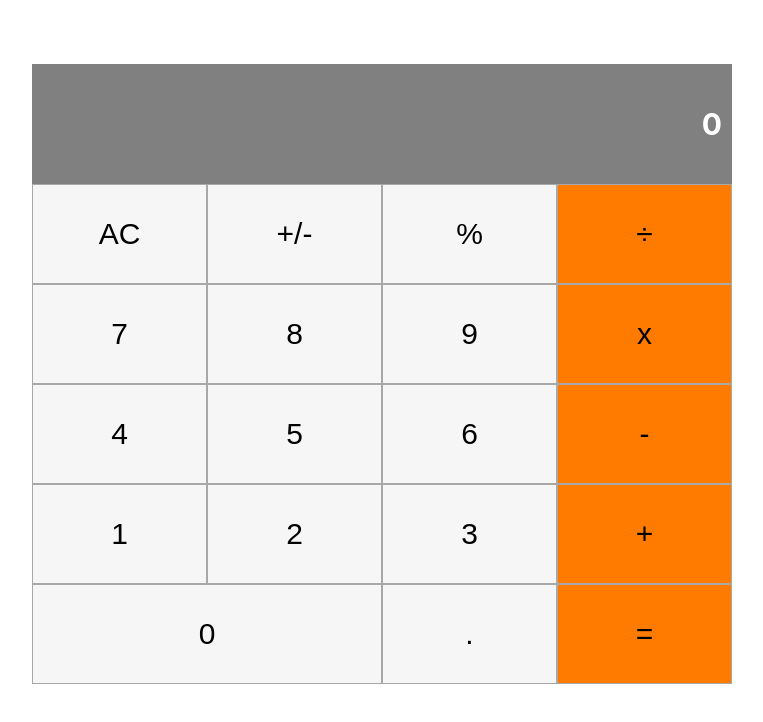
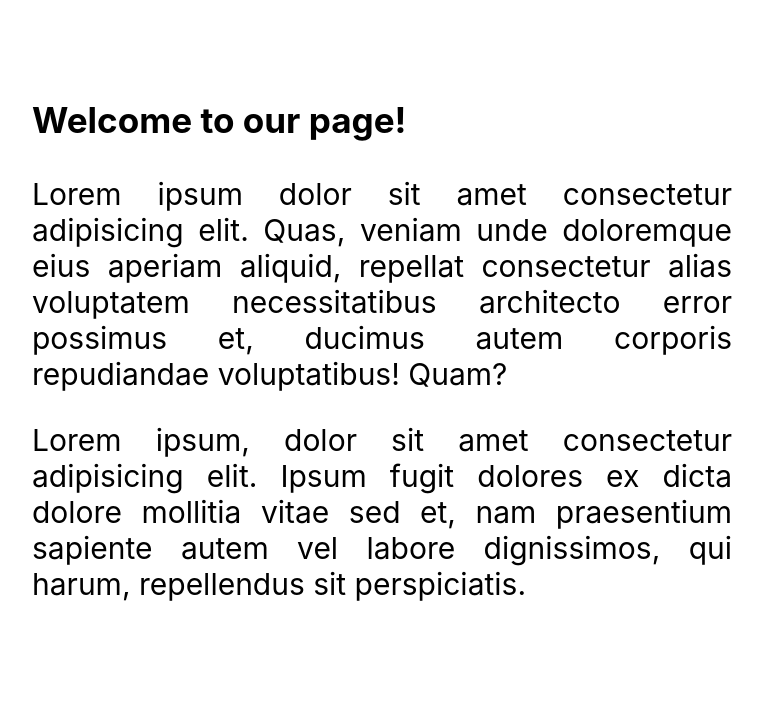
Before and after one commit to Bluette1/calculator, a React (Create React App) app: page /home in a window 1280 px wide. Shown: the top 722 px of the page, without its empty margins (258-1021 px from the left). Built offline with nearby package versions, Linux system fonts and the light colour scheme.

Commit message:
Add the routes for the math magicians website

```diff
--- a/package.json
+++ b/package.json
@@ -10,6 +10,7 @@
     "prop-types": "^15.7.2",
     "react": "^17.0.1",
     "react-dom": "^17.0.1",
+    "react-router-dom": "^5.2.0",
     "react-scripts": "4.0.1",
     "web-vitals": "^0.2.4"
   },
--- /dev/null
+++ b/src/Routes.js
@@ -0,0 +1,17 @@
+import React from 'react';
+import { BrowserRouter, Switch, Route } from 'react-router-dom';
+import App from './components/App';
+import Quote from './layouts/Quote';
+import Home from './layouts/Home';
+
+const Routes = () => (
+  <BrowserRouter>
+    <Switch>
+      <Route exact path="/calculator" component={App} />
+      <Route exact path="/quote" component={Quote} />
+      <Route exact path="/home" component={Home} />
+    </Switch>
+  </BrowserRouter>
+);
+
+export default Routes;
--- a/src/index.css
+++ b/src/index.css
@@ -21,3 +21,33 @@ body {
   -webkit-font-smoothing: antialiased;
   -moz-osx-font-smoothing: grayscale;
 }
+
+.navbar {
+  display: flex;
+  justify-content: space-between;
+}
+
+.navbar ul {
+  display: flex;
+  flex-flow: row wrap;
+}
+
+.navbar li {
+  flex-basis: auto;
+  flex-grow: 1;
+  width: 15%;
+}
+
+.home {
+  text-align: justify;
+}
+
+.home h1 {
+  text-align: center;
+}
+
+.quote {
+  display: flex;
+  align-items: center;
+  justify-content: center;
+}
--- a/src/index.js
+++ b/src/index.js
@@ -2,11 +2,11 @@ import React from 'react';
 import ReactDOM from 'react-dom';
 import './index.css';
 import './App.css';
-import App from './components/App';
+import Routes from './Routes';
 
 ReactDOM.render(
   <React.StrictMode>
-    <App className="App" />
+    <Routes />
   </React.StrictMode>,
   document.getElementById('root'),
 );
--- /dev/null
+++ b/src/layouts/Home.js
@@ -0,0 +1,21 @@
+import React from 'react';
+
+const Home = () => (
+  <div className="home">
+    <h3>Welcome to our page!</h3>
+    <p>
+      Lorem ipsum dolor sit amet consectetur adipisicing elit. Quas,
+      veniam unde doloremque eius aperiam aliquid, repellat consectetur
+      alias voluptatem necessitatibus architecto error possimus et,
+      ducimus autem corporis repudiandae voluptatibus! Quam?
+    </p>
+    <p>
+      Lorem ipsum, dolor sit amet consectetur adipisicing elit.
+      Ipsum fugit dolores ex dicta dolore mollitia vitae sed et,
+      nam praesentium sapiente autem vel labore dignissimos, qui harum,
+      repellendus sit perspiciatis.
+    </p>
+  </div>
+);
+
+export default Home;
--- /dev/null
+++ b/src/layouts/Quote.js
@@ -0,0 +1,13 @@
+import React from 'react';
+
+const Quote = () => (
+  <div className="quote">
+    <h3>Quote of the day</h3>
+    <p>
+      Mathematics is not about numbers, equations, computations, or algorithms:
+      it is about understanding. –William Paul Thurston
+    </p>
+  </div>
+);
+
+export default Quote;
```
Also changed, not shown: src/layouts/NavBar.js (added, +14 -0 lines), src/ButtonPanel.css (line endings or trailing spaces), src/Display.css (line endings or trailing spaces), 1 other file (tests, documents, lock files or other folders).
